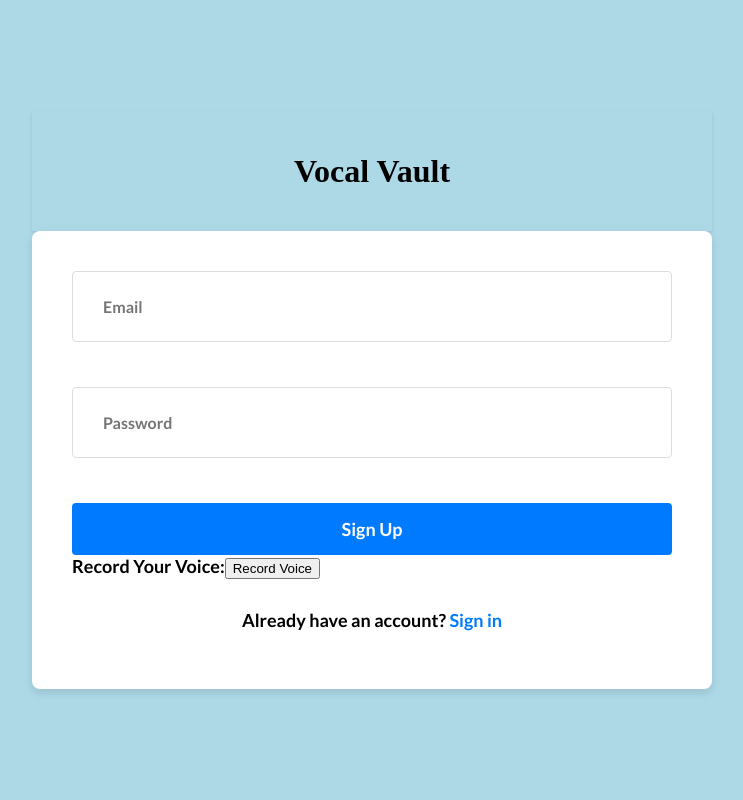
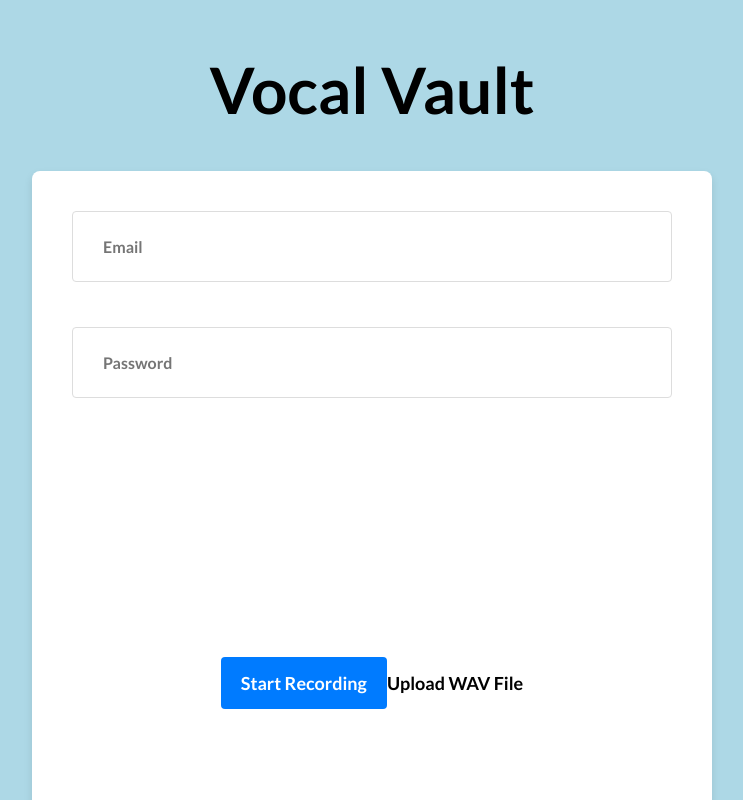
Before and after one commit to ElyasBelkhir/VocalVault, a React (Vite) app in the folder frontend/: page /signup in a window 1280 px wide. Shown: the top 800 px of the page, without its empty margins (268-1011 px from the left). Built offline with nearby package versions, Linux system fonts and the light colour scheme; no server answers.

Commit message:
Add css, audio recorder

```diff
--- a/frontend/src/App.jsx
+++ b/frontend/src/App.jsx
@@ -54,12 +54,14 @@ function App() {
 
   return (
       <BrowserRouter>
-        <Header></Header>
-        <Routes>
-          <Route path="/" element={<SignIn/>}/>
-          <Route path="/signin" element={<SignIn/>}/>
-          <Route path="/signup" element={<SignUp/>}/>
-        </Routes>
+        <Header/>
+        <div className="container">
+          <Routes>
+            <Route path="/" element={<SignIn/>}/>
+            <Route path="/signin" element={<SignIn/>}/>
+            <Route path="/signup" element={<SignUp/>}/>
+          </Routes>
+        </div>
       </BrowserRouter>
     // <div className="container">
     //   <div className="card">
--- a/frontend/src/Assets/App.css
+++ b/frontend/src/Assets/App.css
@@ -2,7 +2,7 @@
   display: flex;
   justify-content: center;
   align-items: center;
-  height: 100vh;
+  min-height: 60vh;
 }
 
 .card {
--- /dev/null
+++ b/frontend/src/Assets/AudioRecorder.css
@@ -0,0 +1,59 @@
+.container {
+    display: flex;
+    flex-direction: column;
+    align-items: center;
+    justify-content: center;
+    padding: 20px;
+    gap: 20px;
+}
+
+.recorder,
+.player,
+.upload {
+    border: 1px solid #ccc;
+    border-radius: 5px;
+    padding: 15px;
+    width: 300px;
+    text-align: center;
+    background: #f9f9f9;
+}
+
+button {
+    background-color: #4CAF50; /* Green */
+    border: none;
+    color: white;
+    padding: 10px 20px;
+    text-align: center;
+    text-decoration: none;
+    display: inline-block;
+    font-size: 16px;
+    margin: 4px 2px;
+    transition-duration: 0.4s;
+    cursor: pointer;
+    border-radius: 5px;
+}
+
+button:hover {
+    background-color: #45a049;
+}
+
+audio {
+    width: 100%;
+    margin-top: 10px;
+}
+
+input[type="file"] {
+    padding: 5px;
+}
+
+.label-upload {
+    display: inline-block;
+    padding: 6px 12px;
+    cursor: pointer;
+    background-color: #ddd;
+    border-radius: 5px;
+}
+
+.label-upload:hover {
+    background-color: #ccc;
+}
--- a/frontend/src/Assets/Header.css
+++ b/frontend/src/Assets/Header.css
@@ -1,13 +1,11 @@
 /* Header Styles */
 .app-header {
     color: #000000; /* White text color for contrast */
-    text-align: center; /* Center-align the content */
-    padding: 20px 0; /* Padding for spacing at top and bottom */
     display: flex; /* Use flexbox for layout */
     justify-content: center; /* Center content horizontally */
     align-items: center; /* Center content vertically */
-    box-shadow: 0 2px 4px rgba(0, 0, 0, 0.1); /* Subtle shadow for depth */
-    font-family: 'lobo';
+    font-family: 'Lato', sans-serif;
+    font-size: 4vh;
 }
 
   .app-header img {
--- a/frontend/src/Assets/SignIn.css
+++ b/frontend/src/Assets/SignIn.css
@@ -1,9 +1,4 @@
 body, html {
-    height: 100%;
-    margin: 0;
-    display: flex;
-    justify-content: center;
-    align-items: center;
     background-color: #add8e6;
     font-family: 'Lato', sans-serif;
 }
--- /dev/null
+++ b/frontend/src/Components/AudioRecorder.jsx
@@ -0,0 +1,84 @@
+import React, { useState, useRef } from 'react';
+
+function AudioRecorder() {
+    const [isRecording, setIsRecording] = useState(false);
+    const [audioURL, setAudioURL] = useState('');
+    const [audioBlob, setAudioBlob] = useState(null);
+    const mediaRecorder = useRef(null);
+
+    const startRecording = async () => {
+        try {
+            const stream = await navigator.mediaDevices.getUserMedia({ audio: true });
+            mediaRecorder.current = new MediaRecorder(stream);
+            mediaRecorder.current.ondataavailable = handleDataAvailable;
+            mediaRecorder.current.start();
+            setIsRecording(true);
+        } catch (err) {
+            console.error('Error accessing the microphone', err);
+        }
+    };
+
+    const stopRecording = () => {
+        if (mediaRecorder.current) {
+            mediaRecorder.current.stop();
+            setIsRecording(false);
+        }
+    };
+
+    const handleDataAvailable = (event) => {
+        if (event.data.size > 0) {
+            setAudioBlob(event.data);
+            setAudioURL(URL.createObjectURL(event.data));
+        }
+    };
+
+    const handleUpload = (event) => {
+        const file = event.target.files[0];
+        if (file && file.type === 'audio/wav') {
+            setAudioBlob(file);
+            setAudioURL(URL.createObjectURL(file));
+        }
+    };
+
+    const handleDragOver = (event) => {
+        event.preventDefault();
+    };
+
+    const handleDrop = (event) => {
+        event.preventDefault();
+        const file = event.dataTransfer.files[0];
+        if (file && file.type === 'audio/wav') {
+            setAudioBlob(file);
+            setAudioURL(URL.createObjectURL(file));
+        }
+    };
+
+    return (
+        <div className="container">
+            <div className="recorder">
+                <button onClick={isRecording ? stopRecording : startRecording}>
+                    {isRecording ? 'Stop Recording' : 'Start Recording'}
+                </button>
+            </div>
+
+            <div className="player">
+                {audioURL && <audio src={audioURL} controls />}
+            </div>
+
+            <div className="upload" onDragOver={handleDragOver} onDrop={handleDrop}>
+                <label htmlFor="audioUpload" className="label-upload">
+                    Upload WAV File
+                </label>
+                <input
+                    id="audioUpload"
+                    type="file"
+                    accept=".wav"
+                    onChange={handleUpload}
+                    style={{ display: 'none' }} // Hide the default input
+                />
+            </div>
+        </div>
+    );
+}
+
+export default AudioRecorder;
--- a/frontend/src/Components/SignUp.jsx
+++ b/frontend/src/Components/SignUp.jsx
@@ -2,6 +2,7 @@ import React, { useState } from 'react';
 import { getAuth, createUserWithEmailAndPassword } from 'firebase/auth';
 import '../Assets/SignIn.css';
 import {Link} from "react-router-dom";
+import AudioRecorder from "./AudioRecorder.jsx";
 
 const SignUp = () => {
     const [email, setEmail] = useState('');
@@ -34,15 +35,10 @@ const SignUp = () => {
                     onChange={(e) => setPassword(e.target.value)}
                     placeholder="Password"
                 />
+                <AudioRecorder/>
                 <button type="submit">Sign Up</button>
                 {error && <p className="errorMessage">{error}</p>}
             </form>
-            <div>
-                <label htmlFor="voiceInput">Record Your Voice:</label>
-                <button id="voiceInput">
-                    Record Voice
-                </button>
-            </div>
 
             <p className="signUpLink">Already have an account? <Link to="/signin">Sign in</Link></p>
         </div>
```
